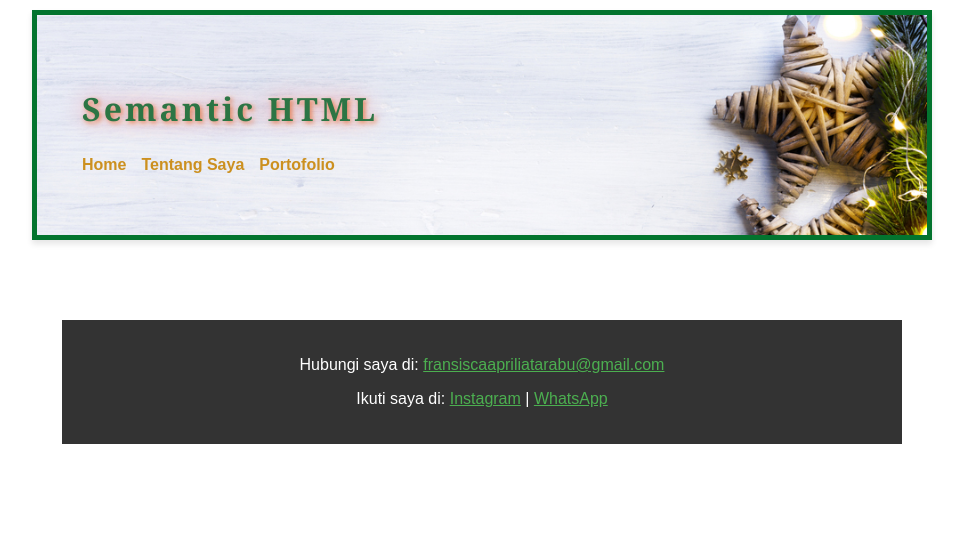
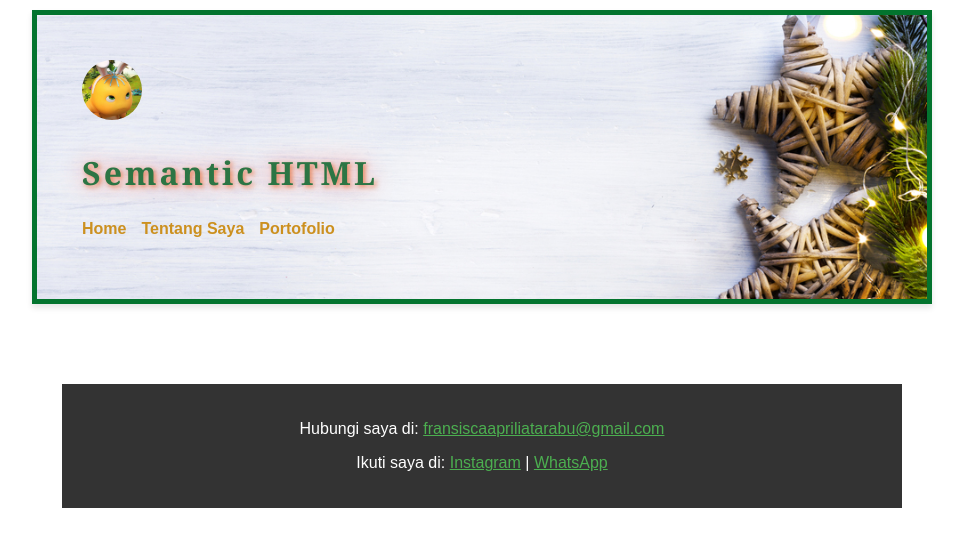
Before and after one commit to FransiscaApriliaT/F55123026_Fransisca-Aprilia-Tarabu_A, a plain HTML site: page Percobaan-3/Tugas2_Percobaan3.html in a window 1280 px wide. Shown: the whole page, without its empty margins (158-1121 px from the left). Drawn offline with Linux system fonts and the light colour scheme.

Commit message:
Update Tugas2_Percobaan3.html

```diff
--- a/Percobaan-3/Tugas2_Percobaan3.html
+++ b/Percobaan-3/Tugas2_Percobaan3.html
@@ -29,6 +29,13 @@
             padding: 45px;
             border: 5px solid #03742e;
             box-shadow: 0 4px 6px rgba(0, 0, 0, 0.1);
+        }
+        header .logo {
+        width: 60px;
+        height: 60px;
+        margin-right: 20px;
+        border-radius: 50%;
+        object-fit: cover;
         }
         header h1 {
             font-family: 'Georgia', serif;
@@ -89,6 +96,7 @@
 <body>
     <header>
         <nav>
+            <img src="bc0ab73fa77aaebe9569913e2f37468f.jpg" alt="Logo" class="logo">
             <h1>Semantic HTML</h1>
             <ul>
                 <li><a href="#home">Home</a></li>
@@ -101,7 +109,7 @@
     <main>
         <section id="home">
             <h2>Home</h2>
-            <img src="dinosaurio-lindo-doodle-dia-navidad-ilustracion-acuarela_102385-1013.avif" alt="Logo">
+            <img src="dinosaurio-lindo-doodle-dia-navidad-ilustracion-acuarela_102385-1013.avif" alt="background">
         </section>
 
         <section id="tentang-saya">
```
